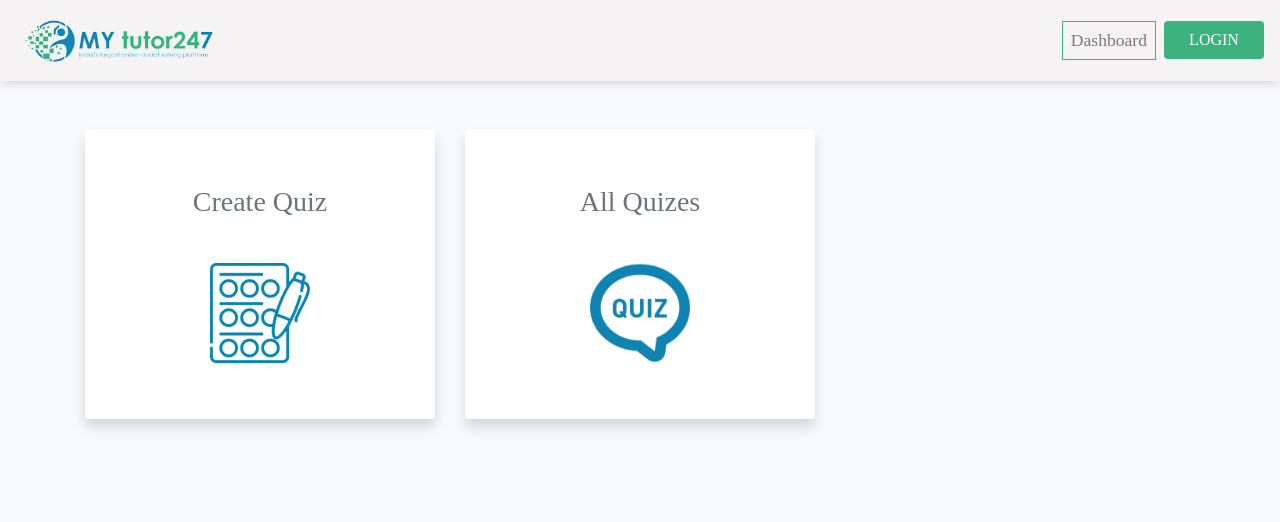
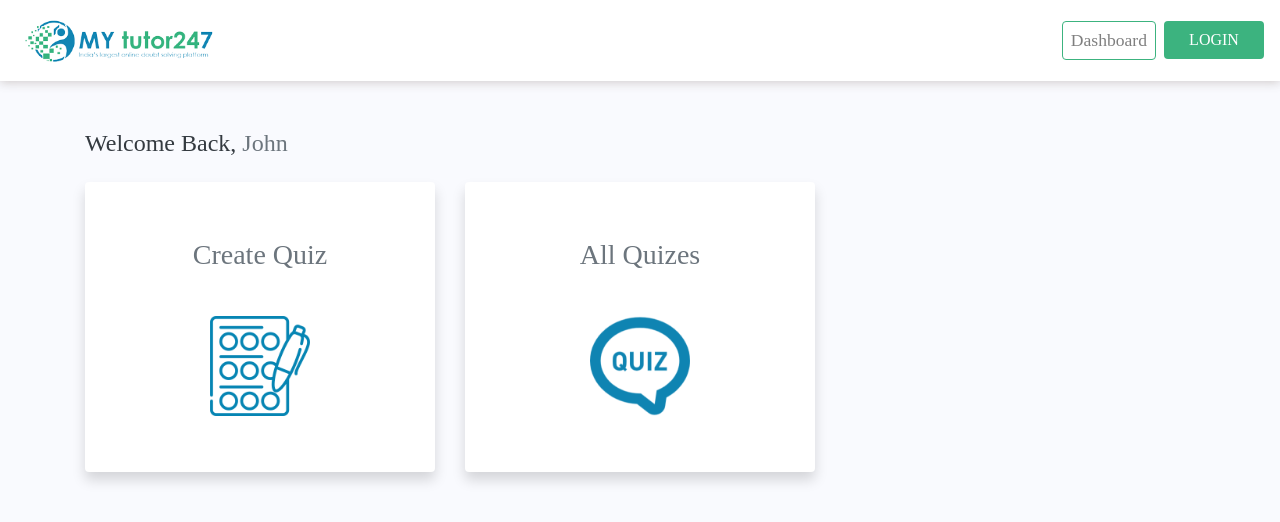
Before and after one commit to zeenat-abedin-au3/dashboard-front-end, a React (Create React App) app: page /dashboard in a window 1280 px wide. Shown: the top 522 px of the page. Built offline with nearby package versions, Linux system fonts and the light colour scheme.

Commit message:
style: change nav bg color

```diff
--- a/src/components/dashboard/Dashboard.jsx
+++ b/src/components/dashboard/Dashboard.jsx
@@ -10,6 +10,14 @@ const Dashboard = () => {
   return (
     <div className="dashboard">
       <div className="container py-5">
+        <div className="row pb-3">
+          <div className="col-12">
+            <h4 className="text-left">
+              <span className="text-dark">Welcome Back, </span>{" "}
+              <span className="text-muted">John</span>
+            </h4>
+          </div>
+        </div>
         <div className="row">
           <div className="col-md-4">
             <Card>
--- a/src/index.css
+++ b/src/index.css
@@ -24,7 +24,7 @@ body {
   background-color: #3cb37f;
 }
 nav.bg-light {
-  background-color: #f5f3f3 !important;
+  background-color: #fff !important;
   box-shadow: 0 1px 10px rgba(200, 193, 193, 0.9);
 }
 .btn-login {
@@ -43,6 +43,7 @@ nav.bg-light {
 
 .dashboard-link {
   border: 1px solid #3cb37f;
+  border-radius: 0.25rem;
 }
 .dashboard-link a {
   padding: 5px;
@@ -53,6 +54,9 @@ nav.bg-light {
   transition: ease 0.5s;
   background: #3cb37f;
 }
+.dashboard-link:hover a {
+  color: #fff !important;
+}
 
 .justify-content-evenly {
   justify-content: space-evenly;
```
